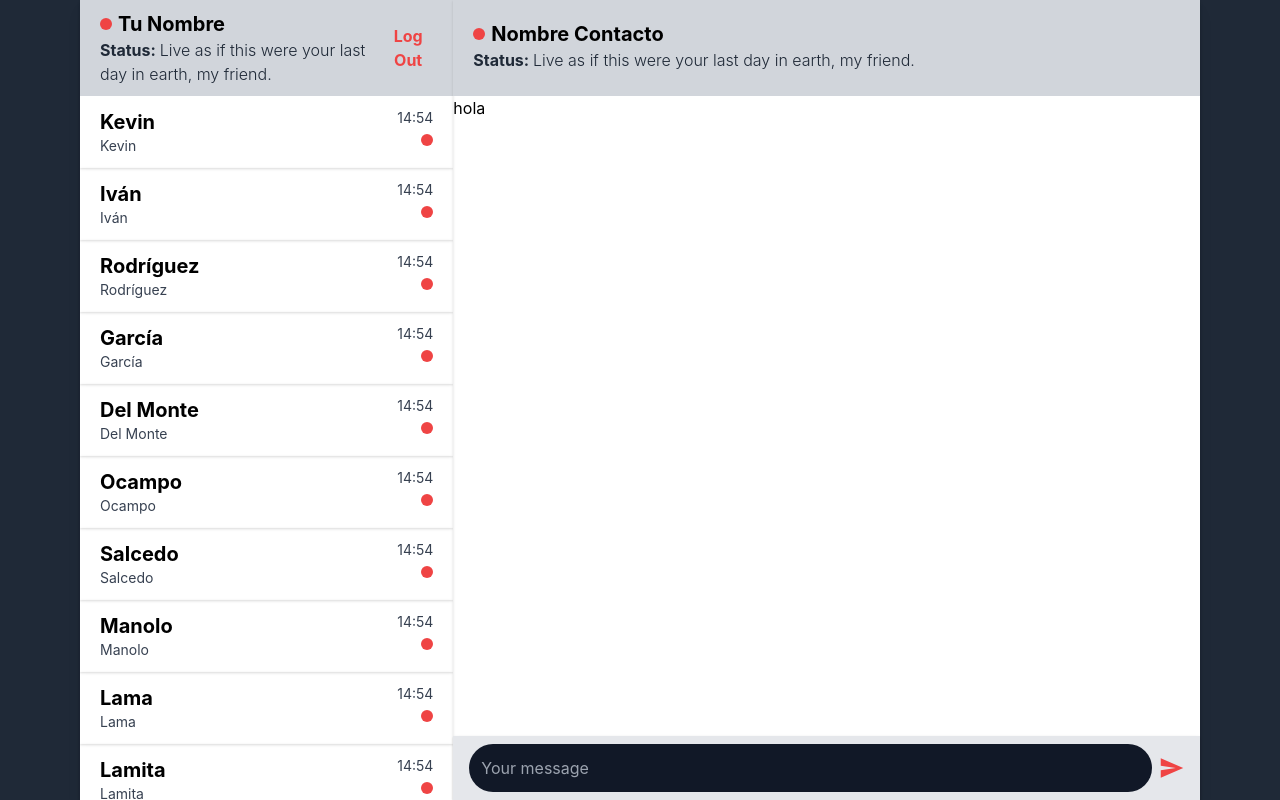
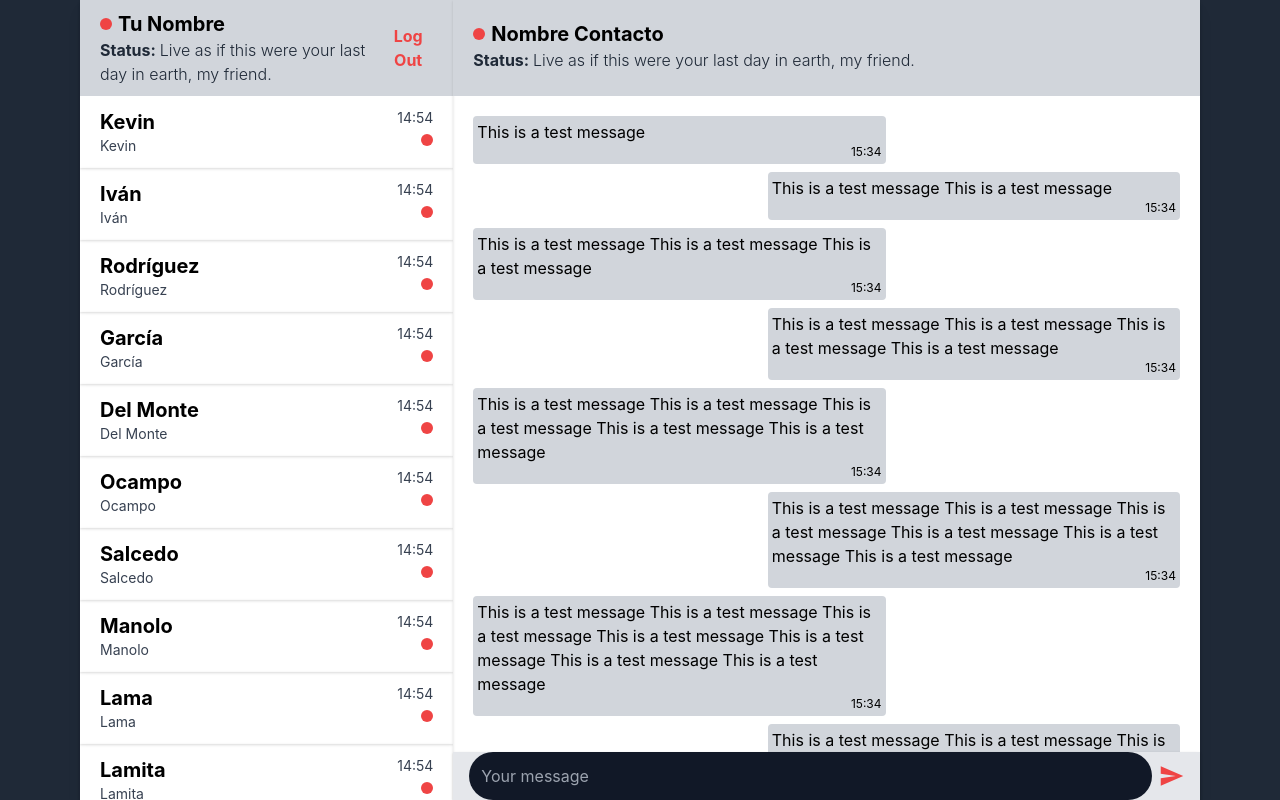
Before and after one commit to KevinIsYi/Chat-App, a React (Create React App) app: page / in a window 1280 px wide. Built offline with nearby package versions, Linux system fonts and the light colour scheme.

Commit message:
Added chat messages

```diff
--- a/src/components/ChatHeader.tsx
+++ b/src/components/ChatHeader.tsx
@@ -1,6 +1,6 @@
 export const ChatHeader = () => {
     return (
-        <div className="px-5 py-5 h-24 bg-gray-300">
+        <div className="px-5 py-5 h-24 bg-gray-300 min-96">
             <div className="flex flex-col flex-start items-start">
                 <div className="flex flex-row-reverse items-center gap-1.5">
                     <p className="text-xl font-bold">Nombre Contacto</p>
--- a/src/components/ChatSection.tsx
+++ b/src/components/ChatSection.tsx
@@ -1,7 +1,37 @@
+import { IncomingMessage } from "./IncomingMessage";
+import { OutgoingMessage } from "./OutgoingMessage";
+
 export const ChatSection = () => {
+
+    const messages = [
+        'This is a test message',
+        'This is a test message This is a test message ',
+        'This is a test message This is a test message This is a test message',
+        'This is a test message This is a test message This is a test message This is a test message',
+        'This is a test message This is a test message This is a test message This is a test message This is a test message',
+        'This is a test message This is a test message This is a test message This is a test message This is a test message This is a test message',
+        'This is a test message This is a test message This is a test message This is a test message This is a test message This is a test message This is a test message',
+        'This is a test message This is a test message This is a test message This is a test message This is a test message This is a test message This is a test message',
+        'This is a test message This is a test message This is a test message This is a test message This is a test message This is a test message This is a test message',
+        'This is a test message This is a test message This is a test message This is a test message This is a test message This is a test message This is a test message',
+        'This is a test message This is a test message This is a test message This is a test message This is a test message This is a test message This is a test message',
+        'This is a test message This is a test message This is a test message This is a test message This is a test message This is a test message This is a test message',
+        'This is a test message This is a test message This is a test message This is a test message This is a test message This is a test message This is a test message',
+        'This is a test message This is a test message This is a test message This is a test message This is a test message This is a test message This is a test message',
+    ];
+
     return (
-        <div className="overflow-auto flex-grow	">
-            hola
+        <div className="p-5 flex flex-grow flex-col overflow-auto gap-2">
+                {
+                    messages.map((message, index) => (
+                        (index % 2 === 0) ? (
+                            <IncomingMessage key={index} message={message} />
+                        ) : (
+                            <OutgoingMessage key={index} message={message} />
+                        )
+                    ))
+                }
+
         </div>
     )
 }
--- a/src/components/IncomingMessage.tsx
+++ b/src/components/IncomingMessage.tsx
@@ -1,7 +1,10 @@
-export const IncomingMessage = () => {
+import { ChatInterface } from "../intercaces/interfaces"
+
+export const IncomingMessage = ({ message }: ChatInterface) => {
     return (
-        <div>
-
+        <div className="rounded self-start w-7/12 bg-gray-300 p-1">
+            {message}
+            <p className="text-right text-xs">15:34</p>
         </div>
     )
 }
--- a/src/components/OutgoingMessage.tsx
+++ b/src/components/OutgoingMessage.tsx
@@ -1,7 +1,10 @@
-export const OutgoingMessage = () => {
+import { ChatInterface } from "../intercaces/interfaces"
+
+export const OutgoingMessage = ({ message }: ChatInterface) => {
     return (
-        <div>
-
+        <div className="rounded self-end w-7/12 bg-gray-300 p-1">
+            {message}
+            <p className="text-right text-xs">15:34</p>
         </div>
     )
 }
--- a/src/components/SidebarHeader.tsx
+++ b/src/components/SidebarHeader.tsx
@@ -1,7 +1,7 @@
 export const SidebarHeader = () => {
 
     return (
-        <div className="flex justify-between items-center px-5 py-5 h-24 bg-gray-300">
+        <div className="flex justify-between items-center px-5 py-5 h-24 bg-gray-300 min-96">
             <div className="flex flex-col flex-start items-start">
                 <div className="flex flex-row-reverse items-center gap-1.5">
                     <p className="text-xl font-bold">Tu Nombre</p>
--- a/src/index.css
+++ b/src/index.css
@@ -36,3 +36,7 @@ code {
 .ltr {
     direction: ltr;
 }
+
+.min-96 {
+    min-height: 96px;
+}
--- /dev/null
+++ b/src/intercaces/interfaces.tsx
@@ -0,0 +1,3 @@
+export interface ChatInterface {
+    message: string;
+}
```
